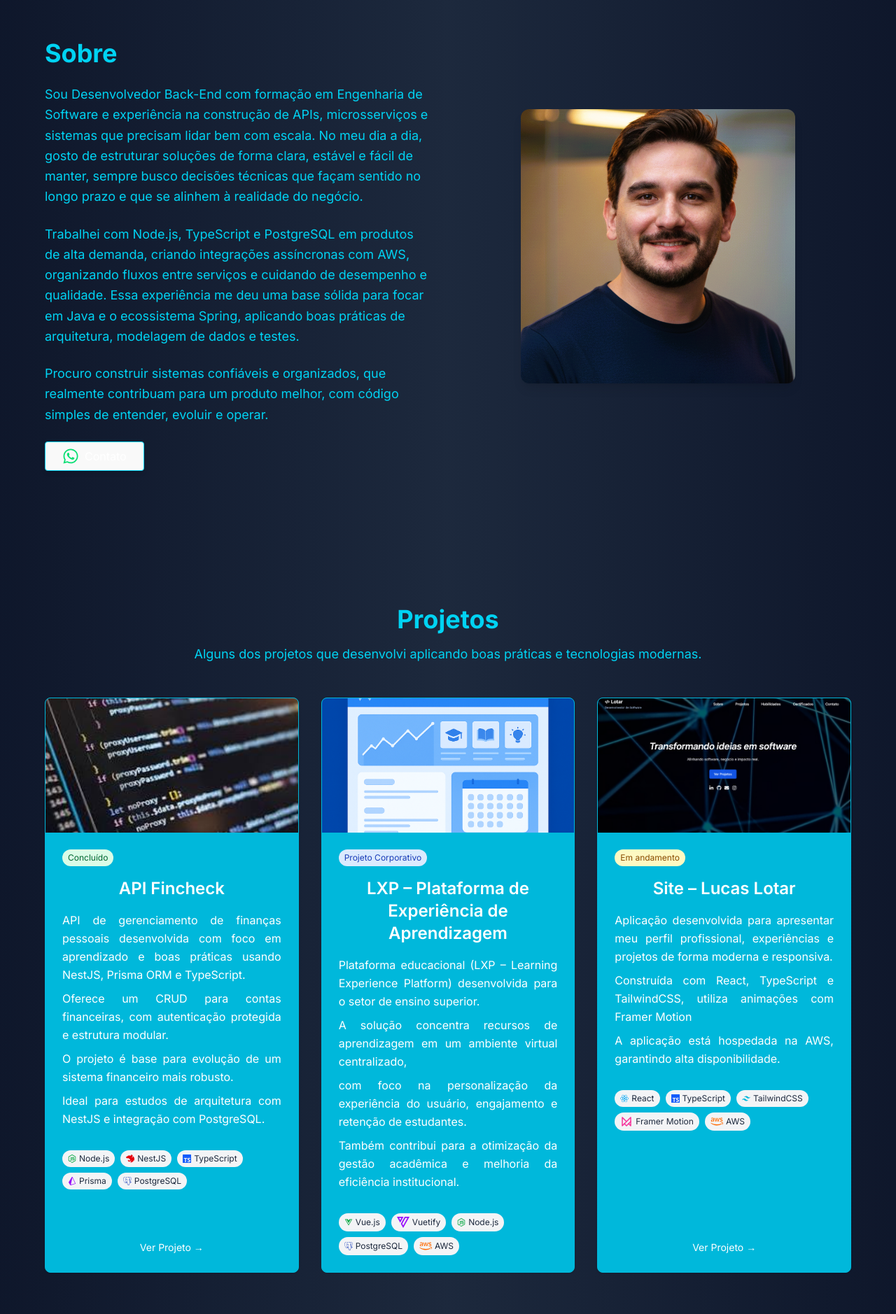
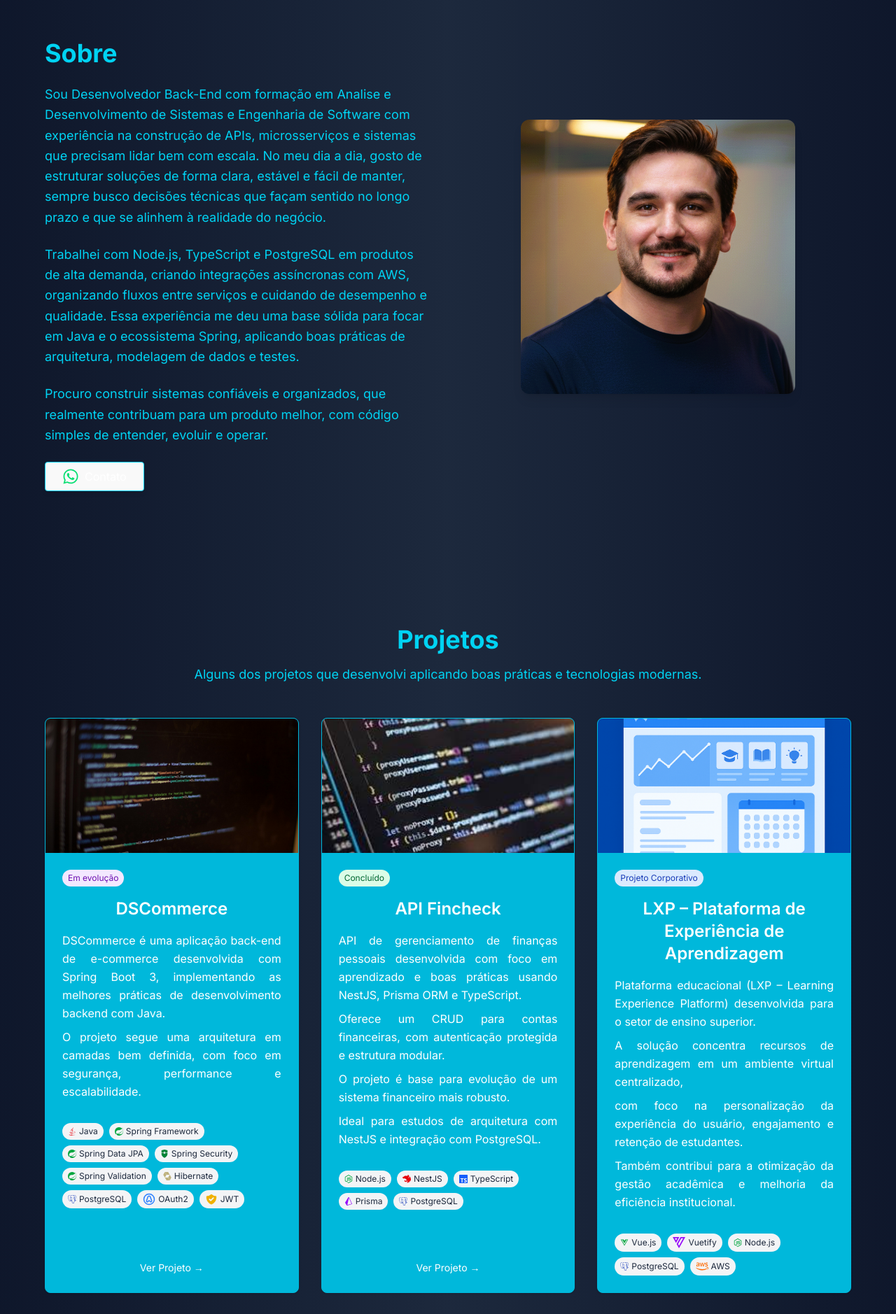
Before and after one commit to Lotar-lucas/my-website, a React (Vite) app: page / in a window 1280 px wide. Shown: the part 840-2718 px from the top of the page at 70% size. Built offline with nearby package versions, Linux system fonts and the light colour scheme.

Commit message:
add DSCommerce and add skills improvements

```diff
--- a/src/components/about/About.tsx
+++ b/src/components/about/About.tsx
@@ -14,11 +14,11 @@ const About: React.FC = () => {
           <h1 className="text-3xl md:text-4xl text-cyan-400 font-extrabold mb-6">Sobre</h1>
 
           <p className="text-lg leading-relaxed text-cyan-400 mb-6">
-            Sou Desenvolvedor Back-End com formação em Engenharia de Software e experiência na
-            construção de APIs, microsserviços e sistemas que precisam lidar bem com escala. No meu
-            dia a dia, gosto de estruturar soluções de forma clara, estável e fácil de manter,
-            sempre busco decisões técnicas que façam sentido no longo prazo e que se alinhem à
-            realidade do negócio.
+            Sou Desenvolvedor Back-End com formação em Analise e Desenvolvimento de Sistemas e
+            Engenharia de Software com experiência na construção de APIs, microsserviços e sistemas
+            que precisam lidar bem com escala. No meu dia a dia, gosto de estruturar soluções de
+            forma clara, estável e fácil de manter, sempre busco decisões técnicas que façam sentido
+            no longo prazo e que se alinhem à realidade do negócio.
           </p>
 
           <p className="text-lg leading-relaxed text-cyan-400 mb-6">
--- a/src/components/projects/Projects.tsx
+++ b/src/components/projects/Projects.tsx
@@ -1,5 +1,5 @@
 import React, { JSX } from 'react';
-import { FaReact, FaNodeJs, FaDocker, FaVuejs, FaAws } from 'react-icons/fa';
+import { FaReact, FaNodeJs, FaDocker, FaVuejs, FaAws, FaJava } from 'react-icons/fa';
 import {
   SiMongodb,
   SiPostgresql,
@@ -8,11 +8,17 @@ import {
   SiNestjs,
   SiPrisma,
   SiVuetify,
+  SiSpring,
+  SiSpringsecurity,
+  SiHibernate,
 } from 'react-icons/si';
-import { TbBrandFramerMotion } from 'react-icons/tb';
+import { HiShieldCheck } from 'react-icons/hi';
+
+import { TbBrandFramerMotion, TbBrandOauth } from 'react-icons/tb';
 import projectImage1 from '../../assets/img-project-default.jpeg';
 import imgDefault from '../../assets/img-default.png';
 import imgProjectCard from '../../assets/project-card.png';
+import imgProjectDSCommerce from '../../assets/img-DSCommerce.jpg';
 
 interface Project {
   title: string;
@@ -20,10 +26,29 @@ interface Project {
   link?: string;
   srcImage?: string;
   techs: string[];
-  status: 'Concluído' | 'Em andamento' | 'Open Source' | 'Projeto Corporativo';
+  status: 'Concluído' | 'Em andamento' | 'Open Source' | 'Projeto Corporativo' | 'Em evolução';
 }
 
 const projects: Project[] = [
+  {
+    title: 'DSCommerce',
+    description: `DSCommerce é uma aplicação back-end de e-commerce desenvolvida com Spring Boot 3, implementando as melhores práticas de desenvolvimento backend com Java.\n
+     O projeto segue uma arquitetura em camadas bem definida, com foco em segurança, performance e escalabilidade.`,
+    srcImage: imgProjectDSCommerce,
+    link: 'https://github.com/Lotar-lucas/dscommerce',
+    techs: [
+      'Java',
+      'Spring Framework',
+      'Spring Data JPA',
+      'Spring Security',
+      'Spring Validation',
+      'Hibernate',
+      'PostgreSQL',
+      'OAuth2',
+      'JWT',
+    ],
+    status: 'Em evolução',
+  },
   {
     title: 'API Fincheck',
     description: `API de gerenciamento de finanças pessoais desenvolvida com foco em aprendizado e boas práticas usando NestJS, Prisma ORM e TypeScript.\n
@@ -53,7 +78,7 @@ const projects: Project[] = [
     srcImage: imgProjectCard,
     link: 'https://github.com/Lotar-lucas/portfolio',
     techs: ['React', 'TypeScript', 'TailwindCSS', 'Framer Motion', 'AWS'],
-    status: 'Em andamento',
+    status: 'Concluído',
   },
 ];
 
@@ -71,13 +96,21 @@ const techIcons: Record<string, JSX.Element> = {
   Vuetify: <SiVuetify className="text-purple-600 text-lg" title="Vuetify" />,
   AWS: <FaAws className="text-orange-500 text-lg" title="AWS S3" />,
   'Framer Motion': <TbBrandFramerMotion className="text-pink-500 text-lg" title="Framer Motion" />,
+  Java: <FaJava className="text-red-600" title="Java" />,
+  'Spring Framework': <SiSpring className="text-green-600" title="Spring Framework" />,
+  'Spring Security': <SiSpringsecurity className="text-green-700" title="Spring Security" />,
+  'Spring Data JPA': <SiSpring className="text-green-600" title="Spring Data JPA" />,
+  'Spring Validation': <SiSpring className="text-green-600" title="Spring Validation" />,
+  Hibernate: <SiHibernate className="text-[#BEB17D]" title="Hibernate" />,
+  JWT: <HiShieldCheck className="text-yellow-500 text-lg" title="JSON Web Token" />,
+  OAuth2: <TbBrandOauth className="text-blue-500 text-lg" title="OAuth2" />,
 };
-
 const statusColorMap = {
   Concluído: 'bg-green-100 text-green-800',
   'Em andamento': 'bg-yellow-100 text-yellow-800',
   'Open Source': 'bg-blue-100 text-blue-800',
   'Projeto Corporativo': 'bg-blue-100 text-blue-800',
+  'Em evolução': 'bg-purple-100 text-purple-800',
   default: 'bg-gray-100 text-gray-800',
 };
 
--- a/src/components/technicalSkills/TechnicalSkills.tsx
+++ b/src/components/technicalSkills/TechnicalSkills.tsx
@@ -10,6 +10,7 @@ import {
   FaAws,
   FaJava,
   FaCloud,
+  FaVuejs,
 } from 'react-icons/fa';
 
 import {
@@ -23,10 +24,12 @@ import {
   SiAmazonsqs,
   SiSpringboot,
   SiSpring,
+  SiPagespeedinsights,
+  SiSpringsecurity,
 } from 'react-icons/si';
 
+import { RiReactjsLine, RiTailwindCssFill } from 'react-icons/ri';
 import { TbSql } from 'react-icons/tb';
-
 import { DiMysql } from 'react-icons/di';
 
 import { motion, AnimatePresence } from 'framer-motion';
@@ -43,20 +46,37 @@ const iconMap: Record<string, JSX.Element> = {
   'AWS SQS': <SiAmazonsqs className="text-orange-700 text-lg" title="AWS SQS" />,
   'AWS lambda': <SiAwslambda className="text-orange-700 text-lg" title="AWS lambda" />,
   Jest: <SiJest className="text-pink-600 text-lg" title="Jest" />,
-  Supertest: <FaVial className="text-teal-600 text-lg" title="Supertest" />,
   'Nest.js': <SiNestjs className="text-red-600 text-lg" title="Nest.js" />,
   SQL: <TbSql className="text-gray-800 text-lg" title="SQL" />,
   Java: <FaJava className="text-red-600 text-lg" title="Java" />,
   MySql: <DiMysql className="text-gray-900 text-lg" title="MySQL" />,
   'Spring Boot': <SiSpringboot className="text-green-700 text-lg" title="Spring Boot" />,
   'Spring Data JPA': <SiSpring className="text-green-700 text-lg" title="Spring Data JPA" />,
+  React: <RiReactjsLine className="text-sky-800 text-lg" title="React" />,
+  'Vue.js': <FaVuejs className="text-green-600 text-lg" title="Vue.js" />,
+  TailwindCSS: <RiTailwindCssFill className="text-sky-800  text-lg" title="TailwindCSS" />,
+  JUnit: <FaVial className="text-pink-600 text-lg" title="JUnit" />,
+  'Spring Framework': <SiSpring className="text-green-700 text-lg" title="Spring Framework" />,
+  'Spring Security': (
+    <SiSpringsecurity className="text-green-700 text-lg" title="Spring Security" />
+  ),
 };
 
 const skillCategories = [
   {
     id: 'Back-End',
     icon: <FaServer className="text-indigo-500 text-xl" />,
-    skills: ['Java', 'Spring Boot', 'Spring Data JPA', 'Node.js', 'TypeScript', 'Nest.js', 'JWT'],
+    skills: [
+      'Java',
+      'Spring Framework',
+      'Spring Boot',
+      'Spring Data JPA',
+      'Spring Security',
+      'Node.js',
+      'TypeScript',
+      'Nest.js',
+      'JWT',
+    ],
   },
   {
     id: 'Banco de Dados',
@@ -66,7 +86,7 @@ const skillCategories = [
   {
     id: 'Testes & Qualidade',
     icon: <FaVial className="text-pink-500 text-xl" />,
-    skills: ['Jest', 'Supertest'],
+    skills: ['Jest', 'JUnit'],
   },
   {
     id: 'DevOps & Cloud',
@@ -77,6 +97,11 @@ const skillCategories = [
     id: 'Ferramentas & Práticas',
     icon: <FaTools className="text-gray-700 text-xl" />,
     skills: ['Docker', 'Git', 'GitHub Actions'],
+  },
+  {
+    id: 'Front-End',
+    icon: <SiPagespeedinsights className="text-yellow-500 text-xl" />,
+    skills: ['React', 'Vue.js', 'TailwindCSS'],
   },
 ];
 
```
Also changed, not shown: src/assets/img-DSCommerce.jpg (added).
